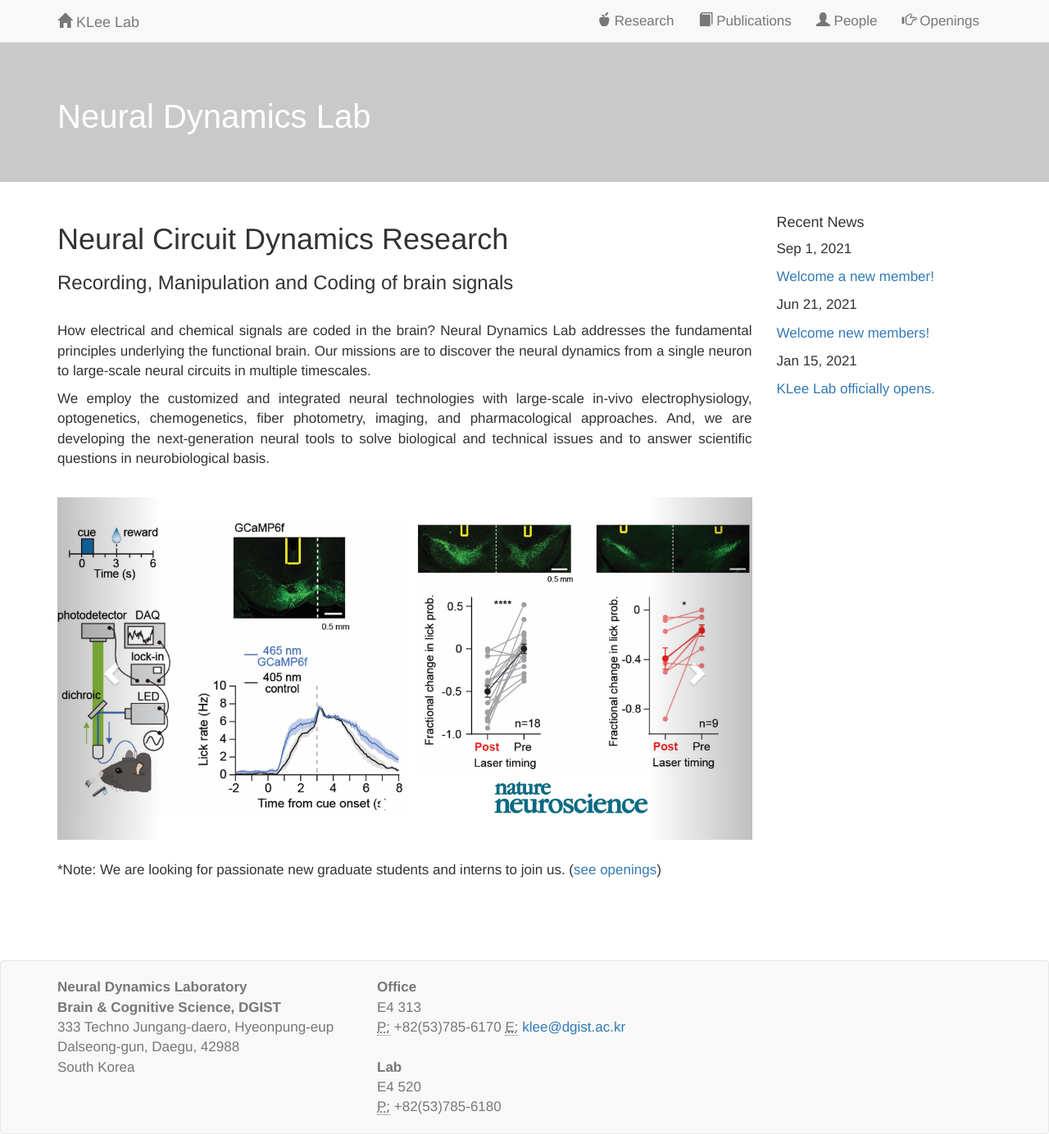
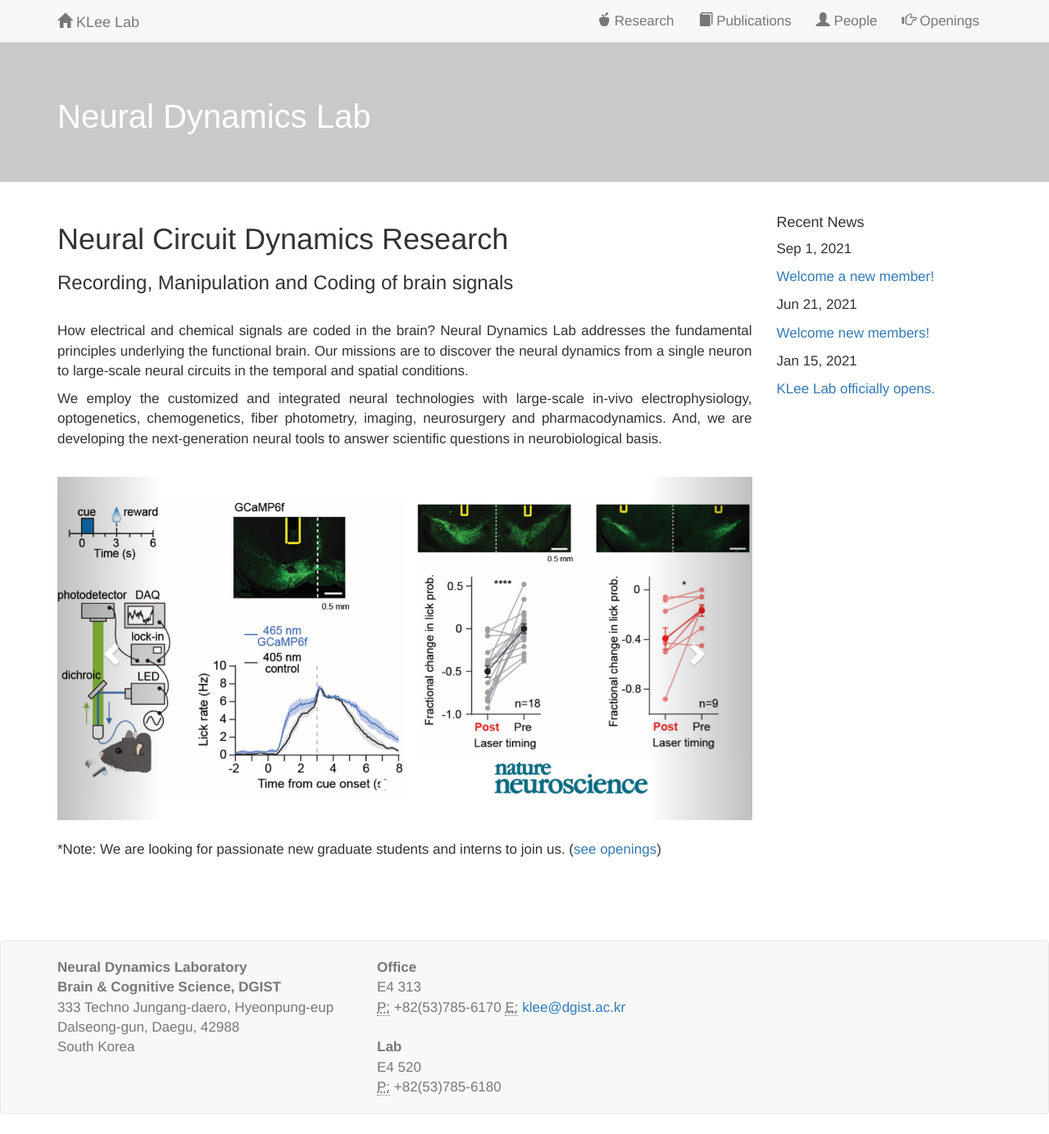
Before and after one commit to kleelab/kleelab.github.io, a Jekyll site: the page built from index.html, in a window 1280 px wide. Shown: the whole page at 82% size. Built offline with Jekyll 4.4.1, drawn with Linux system fonts in a browser that asks for light colours; nearby versions of some CDN libraries; a style sheet for code colours, icons or effects is not loaded; after the commit the page ends 1360 px from its top, so only the background shows below that.

Commit message:
Update index.html

```diff
--- a/index.html
+++ b/index.html
@@ -16,9 +16,9 @@ layout: home
 <h3>Recording, Manipulation and Coding of brain signals</h3>
 
 <br>
-<p>How electrical and chemical signals are coded in the brain?  Neural Dynamics Lab addresses the fundamental principles underlying the functional brain. Our missions are to discover the neural dynamics from a single neuron to large-scale neural circuits in multiple timescales.</p>
+<p>How electrical and chemical signals are coded in the brain?  Neural Dynamics Lab addresses the fundamental principles underlying the functional brain. Our missions are to discover the neural dynamics from a single neuron to large-scale neural circuits in the temporal and spatial conditions.</p>
 
-<p>We employ the customized and integrated neural technologies with large-scale in-vivo electrophysiology, optogenetics, chemogenetics, fiber photometry, imaging, and pharmacological approaches. And, we are developing the next-generation neural tools to solve biological and technical issues and to answer scientific questions in neurobiological basis. </p>
+<p>We employ the customized and integrated neural technologies with large-scale in-vivo electrophysiology, optogenetics, chemogenetics, fiber photometry, imaging, neurosurgery and pharmacodynamics. And, we are developing the next-generation neural tools to answer scientific questions in neurobiological basis. </p>
 <br>
 <div markdown="0" id="carousel" class="carousel slide" data-ride="carousel" data-interval="5000" data-pause="hover" >
     <!-- Menu -->
```
